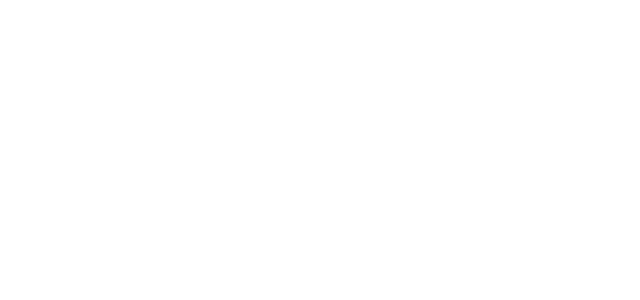
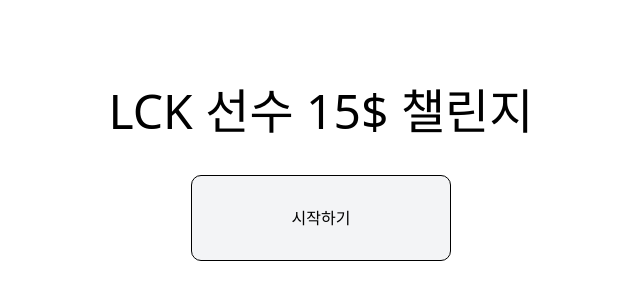
Before and after one commit to JeonSunil/lol_simulation, a Next.js app in the folder lol_simulation/: page / in a window 1280 px wide. Shown: the part 226-526 px from the top of the page, without its empty margins (319-959 px from the left). Built offline with nearby package versions, Linux system fonts and the light colour scheme.

Commit message:
Feat: 시작 페이지 설정

```diff
--- a/lol_simulation/src/app/page.tsx
+++ b/lol_simulation/src/app/page.tsx
@@ -1,7 +1,35 @@
+'use client'
+
+import { useRouter } from "next/navigation";
+
 export default function Home() {
+
+  const router = useRouter()
+
+  const handleClick = () => {router.push('/select')}
+
+
 
   return (
     <>
+      <p className="text-5xl
+                    text-center
+                    ">
+                    LCK 선수 15$ 챌린지
+                    </p>
+      <button className="
+              cursor-pointer
+              px-[100px]
+              py-[30px]
+              border
+              rounded-[10px]
+              border-black
+              bg-gray-100
+              hover:bg-gray-500
+              "
+              onClick={handleClick}>
+              시작하기
+              </button>
     </>
   );
 }
```
